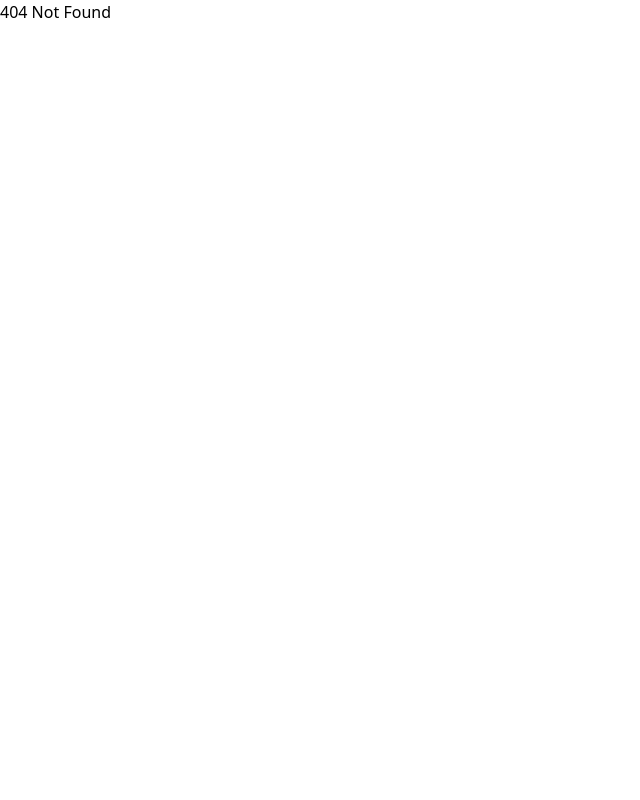
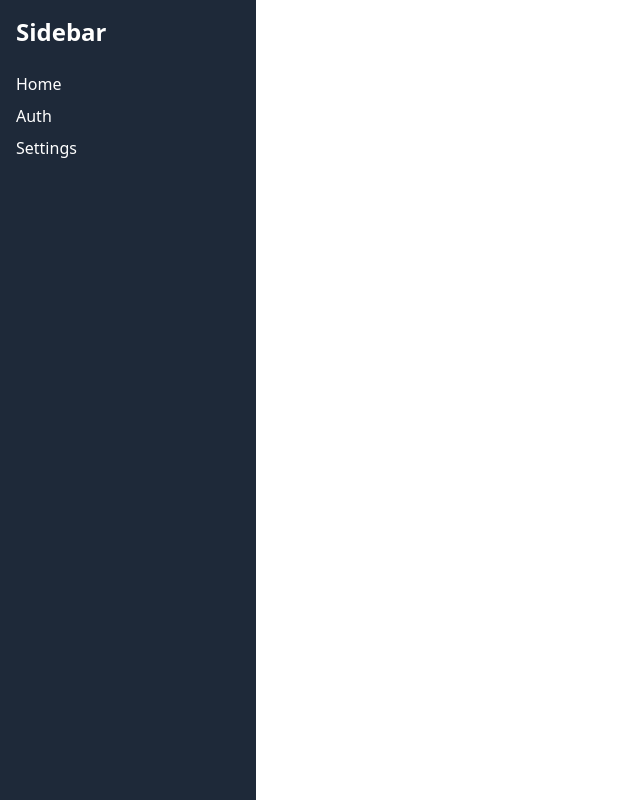
Before and after one commit to shivamkumar692005/WCML, a React (Vite) app in the folder frontend/: page / in a window 1280 px wide. Before the commit this address had no page. Shown: the whole page, without its empty margins (0-640 px from the left). Built offline with nearby package versions, Linux system fonts and the light colour scheme.

Commit message:
sidebar updated

```diff
--- a/frontend/src/App.jsx
+++ b/frontend/src/App.jsx
@@ -2,20 +2,19 @@ import React, { Suspense, lazy } from "react";
 import { BrowserRouter as Router, Route, Routes } from "react-router-dom";
 import "./App.css";
 import SkeletonAuth from "./components/Auth/SkeletonAuth";
+import Layout from "./components/Layout";
 
 const Auth = lazy(() => import("./pages/Auth"));
-const Chat = lazy(() => import("./pages/Chat"));
 
 function App() {
   return (
     <Router>
-      <Suspense fallback={<SkeletonAuth />}>
-        <Routes>
-          <Route path="/auth" element={<Auth />} />
-          <Route path="/chat" element={<Chat />} />
-          <Route path="*" element={<h1>404 Not Found</h1>} />
-        </Routes>
-      </Suspense>
+        <Suspense fallback={<SkeletonAuth />}>
+          <Routes>
+            <Route path="/auth" element={<Auth />} />
+            <Route path="*" element={ <Layout />} />
+          </Routes>
+        </Suspense>
     </Router>
   );
 }
--- a/frontend/src/components/Layout.jsx
+++ b/frontend/src/components/Layout.jsx
@@ -1,12 +1,12 @@
 import React from "react";
 import Sidebar from "./Sidebar";
 
-export default function Layout({ children }) {
+export default function Layout() {
   return (
     <div className="flex">
       <Sidebar />
       <main className="flex-1 p-4">
-        {children}
+
       </main>
     </div>
   );
--- a/frontend/src/components/Sidebar.jsx
+++ b/frontend/src/components/Sidebar.jsx
@@ -1,4 +1,5 @@
 import React from "react";
+import { Link } from "react-router-dom";
 
 export default function Sidebar() {
   return (
@@ -6,13 +7,13 @@ export default function Sidebar() {
       <h1 className="text-2xl font-bold mb-6">Sidebar</h1>
       <ul>
         <li className="mb-2">
-          <a href="/" className="hover:text-gray-400">Home</a>
+          <Link to="/" className="hover:text-gray-400">Home</Link>
         </li>
         <li className="mb-2">
-          <a href="/auth" className="hover:text-gray-400">Auth</a>
+            <Link to="/auth" className="hover:text-gray-400">Auth</Link>
         </li>
         <li className="mb-2">
-          <a href="#" className="hover:text-gray-400">Settings</a>
+        <Link to="/" className="hover:text-gray-400">Settings</Link>
         </li>
       </ul>
     </div>
```
